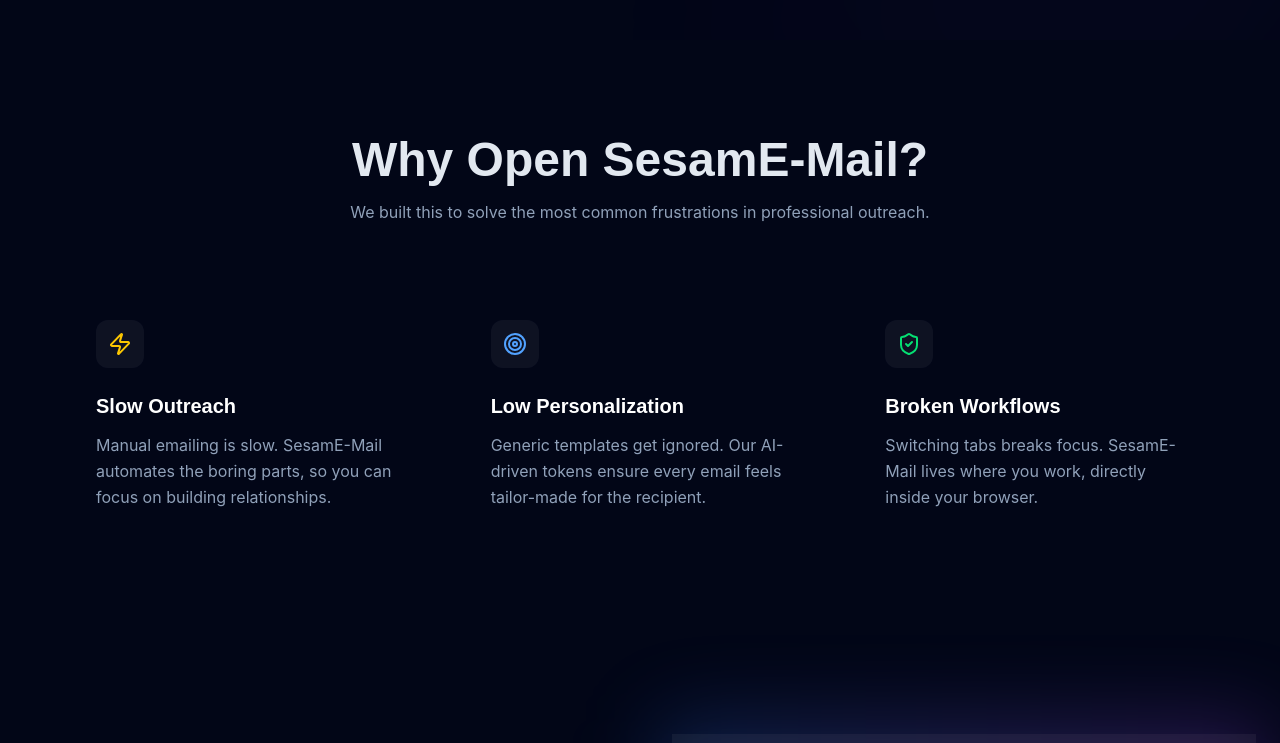
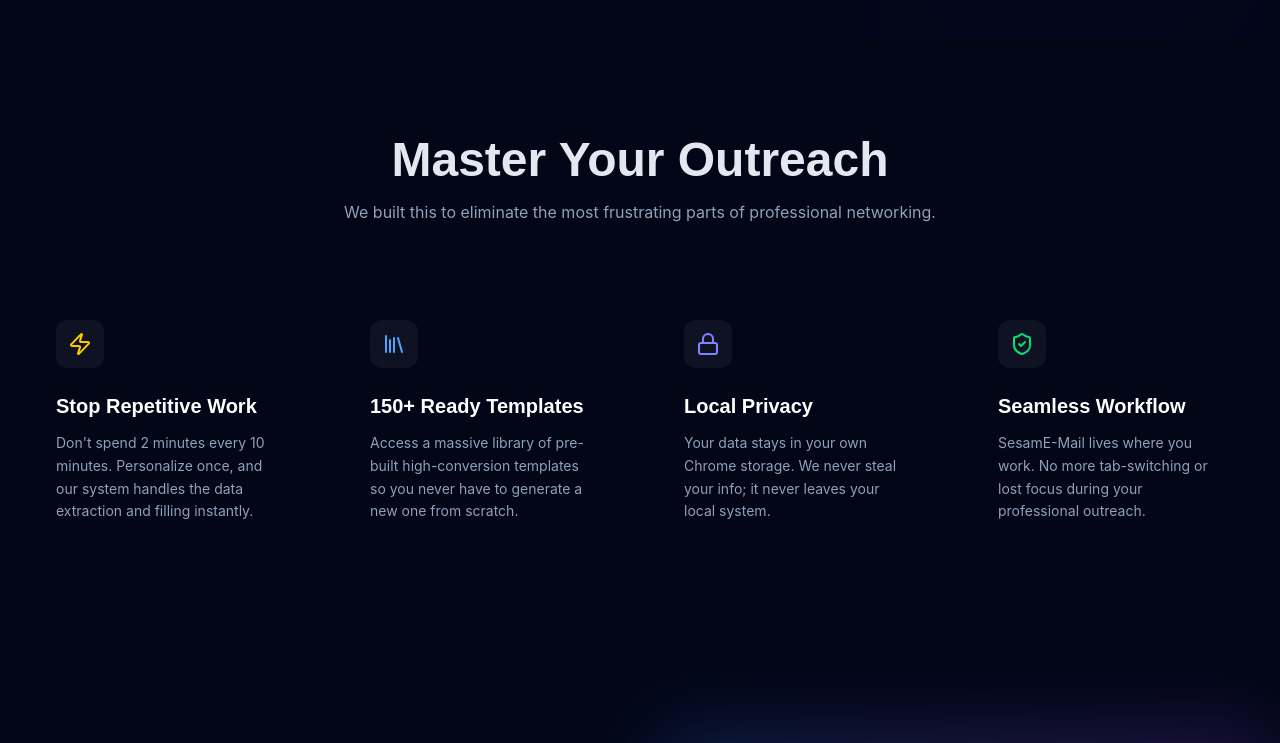
Before and after one commit to roasted-tum0r/extension-clicknsend, a React (Vite) app in the folder popup/: page /welcome in a window 1280 px wide. Shown: the part 680-1423 px from the top of the page. Built offline with nearby package versions, Linux system fonts and the light colour scheme.

Commit message:
Changes made: Some ui changes in landing page also, made changes in router, and updated how to use

```diff
--- a/popup/package.json
+++ b/popup/package.json
@@ -5,7 +5,9 @@
   "type": "module",
   "scripts": {
     "dev": "vite",
-    "build": "tsc -b && vite build",
+    "build": "tsc -b && cross-env VITE_BUILD_TARGET=extension vite build && cross-env VITE_BUILD_TARGET=web vite build",
+    "build:extension": "cross-env VITE_BUILD_TARGET=extension vite build",
+    "build:web": "cross-env VITE_BUILD_TARGET=web vite build",
     "lint": "eslint .",
     "preview": "vite preview"
   },
@@ -25,6 +27,7 @@
     "@types/react-dom": "^19.2.3",
     "@vitejs/plugin-react": "^5.1.1",
     "autoprefixer": "^10.4.23",
+    "cross-env": "^10.1.0",
     "eslint": "^9.39.1",
     "eslint-plugin-react-hooks": "^7.0.1",
     "eslint-plugin-react-refresh": "^0.4.24",
--- a/popup/src/RoutingTable.tsx
+++ b/popup/src/RoutingTable.tsx
@@ -12,7 +12,7 @@
             <Route path="/welcome" element={<LandingPage />} />
             <Route path="/" element={<Navigate to={isExtension ? "/application" : "/welcome"} replace />} />
             {/* Catch-all for extension injected into random paths */}
-            {isExtension && <Route path="*" element={<Navigate to="/application" replace />} />}
+            <Route path="*" element={isExtension ? <Navigate to="/application" replace /> : <Navigate to="/welcome" replace />} />
         </Routes>
     );
 
--- a/popup/src/app_identity/HowToUse.tsx
+++ b/popup/src/app_identity/HowToUse.tsx
@@ -95,12 +95,13 @@
                         {/* Decorative Glow */}
                         <div className="absolute -inset-4 bg-gradient-to-r from-blue-500/20 to-purple-500/20 blur-2xl rounded-3xl" />
 
-                        <div className="relative glass-card overflow-hidden border-white/20 shadow-2xl shadow-blue-500/10 min-h-[60%] w-full">
-                            <div className="absolute top-0 left-0 right-0 h-8 bg-white/5 border-b border-white/10 flex items-center px-4 gap-2 z-[60]">
-                                <div className="w-2.5 h-2.5 rounded-full bg-red-400/50" />
-                                <div className="w-2.5 h-2.5 rounded-full bg-yellow-400/50" />
-                                <div className="w-2.5 h-2.5 rounded-full bg-green-400/50" />
-                                <div className="ml-2 text-[10px] text-slate-500 font-mono tracking-wider uppercase">Live Preview</div>
+                        <div className="relative glass-card overflow-hidden border-white/20 shadow-2xl shadow-blue-500/10 min-h-[60%] w-full bg-slate rounded-2xl ">
+                            <div className="absolute top-0 left-0 right-0 h-8 bg-white/5 border-b border-white/10 flex items-center px-4 gap-2 z-[60] rounded-t-2xl">
+                                <span className="flex h-2 w-2 relative">
+                                    <span className="animate-ping absolute inline-flex h-full w-full rounded-full bg-green-400 opacity-75"></span>
+                                    <span className="relative inline-flex rounded-full h-2 w-2 bg-green-500 shadow-[0_0_8px_rgba(34,197,94,0.6)]"></span>
+                                </span>
+                                <span className="rounded-full ml-2 text-[15px] font-bold text-black font-mono tracking-wider pastelcase">See It in Action</span>
                             </div>
                             <div className="pt-8 h-full">
                                 <Application initialTemplate={activeTemplate} initialEmail={activeEmail} />
--- a/popup/src/app_identity/ProblemSolution.tsx
+++ b/popup/src/app_identity/ProblemSolution.tsx
@@ -1,28 +1,33 @@
 import { motion } from 'framer-motion';
-import { Target, Zap, ShieldCheck } from 'lucide-react';
+import { Library, Zap, ShieldCheck, Lock } from 'lucide-react';
 
 const problems = [
     {
         icon: <Zap className="w-6 h-6 text-yellow-400" />,
-        title: "Slow Outreach",
-        description: "Manual emailing is slow. SesamE-Mail automates the boring parts, so you can focus on building relationships."
+        title: "Stop Repetitive Work",
+        description: "Don't spend 2 minutes every 10 minutes. Personalize once, and our system handles the data extraction and filling instantly."
     },
     {
-        icon: <Target className="w-6 h-6 text-blue-400" />,
-        title: "Low Personalization",
-        description: "Generic templates get ignored. Our AI-driven tokens ensure every email feels tailor-made for the recipient."
+        icon: <Library className="w-6 h-6 text-blue-400" />,
+        title: "150+ Ready Templates",
+        description: "Access a massive library of pre-built high-conversion templates so you never have to generate a new one from scratch."
+    },
+    {
+        icon: <Lock className="w-6 h-6 text-indigo-400" />,
+        title: "Local Privacy",
+        description: "Your data stays in your own Chrome storage. We never steal your info; it never leaves your local system."
     },
     {
         icon: <ShieldCheck className="w-6 h-6 text-green-400" />,
-        title: "Broken Workflows",
-        description: "Switching tabs breaks focus. SesamE-Mail lives where you work, directly inside your browser."
+        title: "Seamless Workflow",
+        description: "SesamE-Mail lives where you work. No more tab-switching or lost focus during your professional outreach."
     }
 ];
 
 export const ProblemSolution = () => {
     return (
         <section className="py-24 px-6 relative bg-slate-950/50 w-full flex flex-col items-center">
-            <div className="max-w-6xl mx-auto">
+            <div className="max-w-7xl mx-auto">
                 <motion.div
                     initial={{ opacity: 0 }}
                     whileInView={{ opacity: 1 }}
@@ -30,27 +35,27 @@
                     transition={{ duration: 1 }}
                     className="text-center mb-16"
                 >
-                    <h2 className="text-4xl md:text-5xl font-bold mb-4">Why Open SesamE-Mail?</h2>
+                    <h2 className="text-4xl md:text-5xl font-bold mb-4">Master Your Outreach</h2>
                     <p className="text-slate-400 max-w-2xl mx-auto">
-                        We built this to solve the most common frustrations in professional outreach.
+                        We built this to eliminate the most frustrating parts of professional networking.
                     </p>
                 </motion.div>
 
-                <div className="grid md:grid-cols-3 gap-8">
+                <div className="grid grid-cols-1 md:grid-cols-2 lg:grid-cols-4 gap-6">
                     {problems.map((item, index) => (
                         <motion.div
                             key={index}
                             initial={{ opacity: 0, y: 20 }}
                             whileInView={{ opacity: 1, y: 0 }}
                             viewport={{ once: true }}
-                            transition={{ delay: index * 0.2 }}
-                            className="p-8 glass-card hover:bg-white/10 transition-colors group"
+                            transition={{ delay: index * 0.1 }}
+                            className="p-8 glass-card hover:bg-white/10 transition-all duration-300 group relative border-white/5"
                         >
-                            <div className="w-12 h-12 rounded-xl bg-white/5 flex items-center justify-center mb-6 group-hover:scale-110 transition-transform">
+                            <div className="w-12 h-12 rounded-xl bg-white/5 flex items-center justify-center mb-6 group-hover:scale-110 group-hover:bg-blue-500/10 transition-all duration-500">
                                 {item.icon}
                             </div>
                             <h3 className="text-xl font-bold mb-3 text-white">{item.title}</h3>
-                            <p className="text-slate-400 leading-relaxed">
+                            <p className="text-slate-400 text-sm leading-relaxed">
                                 {item.description}
                             </p>
                         </motion.div>
--- /dev/null
+++ b/popup/src/assets/icons/Facebook.tsx
@@ -0,0 +1,7 @@
+const FacebookIconNew = () => {
+    return (
+        <svg xmlns="http://www.w3.org/2000/svg" width="24" height="24" viewBox="0 0 24 24" fill="none" stroke="currentColor" stroke-width="2" stroke-linecap="round" stroke-linejoin="round" className="lucide lucide-facebook-icon lucide-facebook"><path d="M18 2h-3a5 5 0 0 0-5 5v3H7v4h3v8h4v-8h3l1-4h-4V7a1 1 0 0 1 1-1h3z" /></svg>
+    );
+};
+
+export default FacebookIconNew;
--- /dev/null
+++ b/popup/src/assets/icons/Github.tsx
@@ -0,0 +1,7 @@
+const GithubIconNew = () => {
+    return (
+        <svg xmlns="http://www.w3.org/2000/svg" width="24" height="24" viewBox="0 0 24 24" fill="none" stroke="currentColor" stroke-width="2" stroke-linecap="round" stroke-linejoin="round" className="lucide lucide-github-icon lucide-github"><path d="M15 22v-4a4.8 4.8 0 0 0-1-3.5c3 0 6-2 6-5.5.08-1.25-.27-2.48-1-3.5.28-1.15.28-2.35 0-3.5 0 0-1 0-3 1.5-2.64-.5-5.36-.5-8 0C6 2 5 2 5 2c-.3 1.15-.3 2.35 0 3.5A5.403 5.403 0 0 0 4 9c0 3.5 3 5.5 6 5.5-.39.49-.68 1.05-.85 1.65-.17.6-.22 1.23-.15 1.85v4" /><path d="M9 18c-4.51 2-5-2-7-2" /></svg>
+    );
+};
+
+export default GithubIconNew;
--- /dev/null
+++ b/popup/src/assets/icons/LinkedIn.tsx
@@ -0,0 +1,7 @@
+const LinkedInIconNew = () => {
+    return (
+        <svg xmlns="http://www.w3.org/2000/svg" width="24" height="24" viewBox="0 0 24 24" fill="none" stroke="currentColor" stroke-width="2" stroke-linecap="round" stroke-linejoin="round" className="lucide lucide-linkedin-icon lucide-linkedin"><path d="M16 8a6 6 0 0 1 6 6v7h-4v-7a2 2 0 0 0-2-2 2 2 0 0 0-2 2v7h-4v-7a6 6 0 0 1 6-6z" /><rect width="4" height="12" x="2" y="9" /><circle cx="4" cy="4" r="2" /></svg>
+    );
+};
+
+export default LinkedInIconNew;
--- a/popup/vite.config.ts
+++ b/popup/vite.config.ts
@@ -3,21 +3,31 @@
 import { resolve } from "path";
 
 export default defineConfig(({ command }) => {
+  const isWebBuild = process.env.VITE_BUILD_TARGET === "web";
+
   return {
     base: "./",
     plugins: [react()],
     build:
       command === "build"
         ? {
-          outDir: "../dist/popup",
+          outDir: isWebBuild ? "dist" : "../dist/popup",
           emptyOutDir: true,
           rollupOptions: {
             input: resolve(__dirname, "index.html"),
-            output: {
+            output: isWebBuild
+              ? {
+                // Standard web build with hashing
+                entryFileNames: "assets/[name].[hash].js",
+                chunkFileNames: "assets/[name].[hash].js",
+                assetFileNames: "assets/[name].[hash].[ext]"
+              }
+              : {
+                // Extension build with fixed filenames for static referencing
                 entryFileNames: "index.12345678.js",
                 chunkFileNames: "chunks/[name].js",
                 assetFileNames: (assetInfo) => {
-                if (assetInfo.name && assetInfo.name.endsWith(".css")) {
+                  if (assetInfo.names && assetInfo.names.includes(".css")) {
                     return "index.12345678.css";
                   }
                   return "assets/[name][extname]";
```
Also changed, not shown: popup/src/app_identity/Footer.tsx (+14 -8 lines), 2 other files (tests, documents, lock files or other folders). Lines whose indentation alone changed are shown as unchanged.
